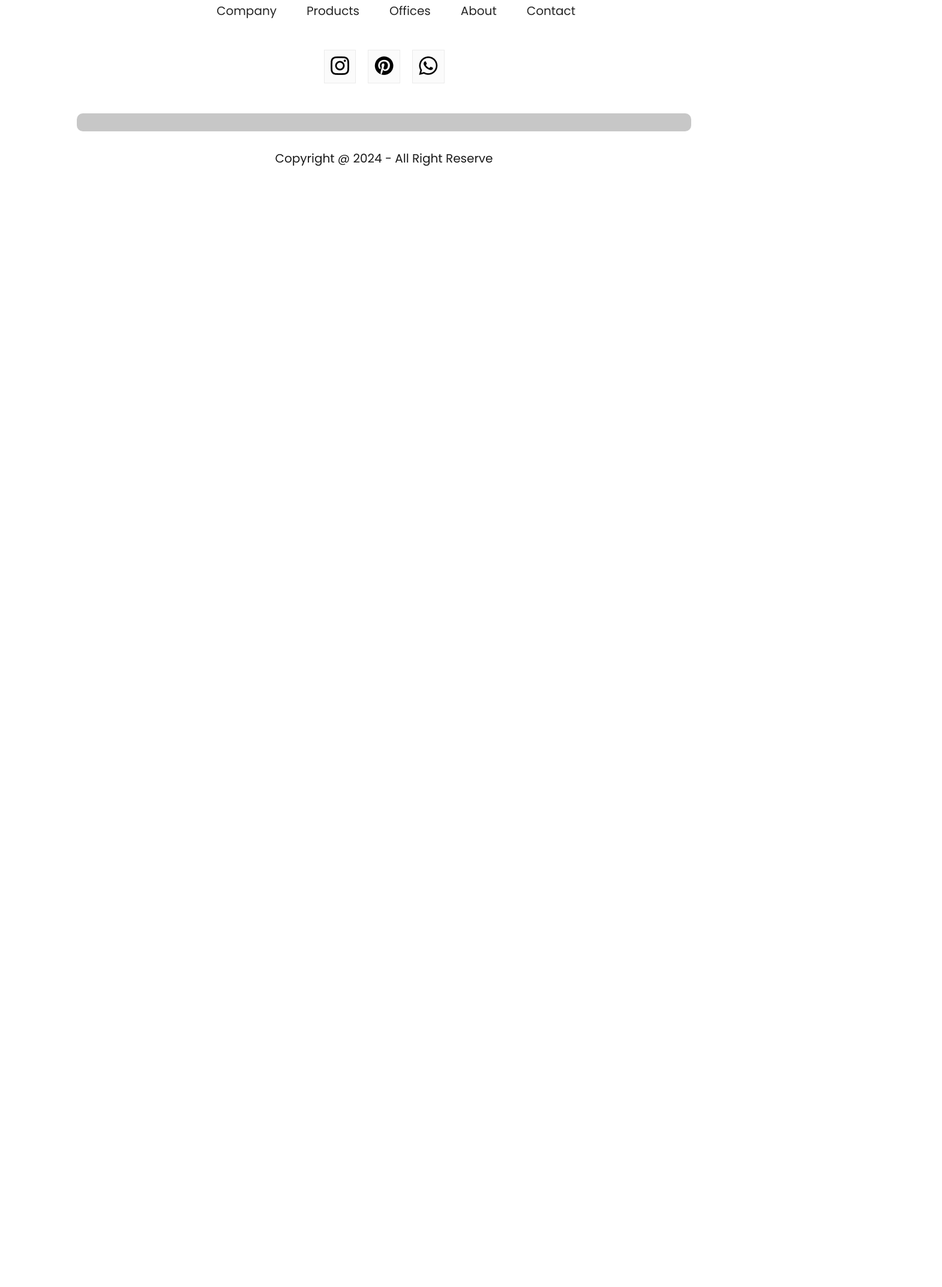
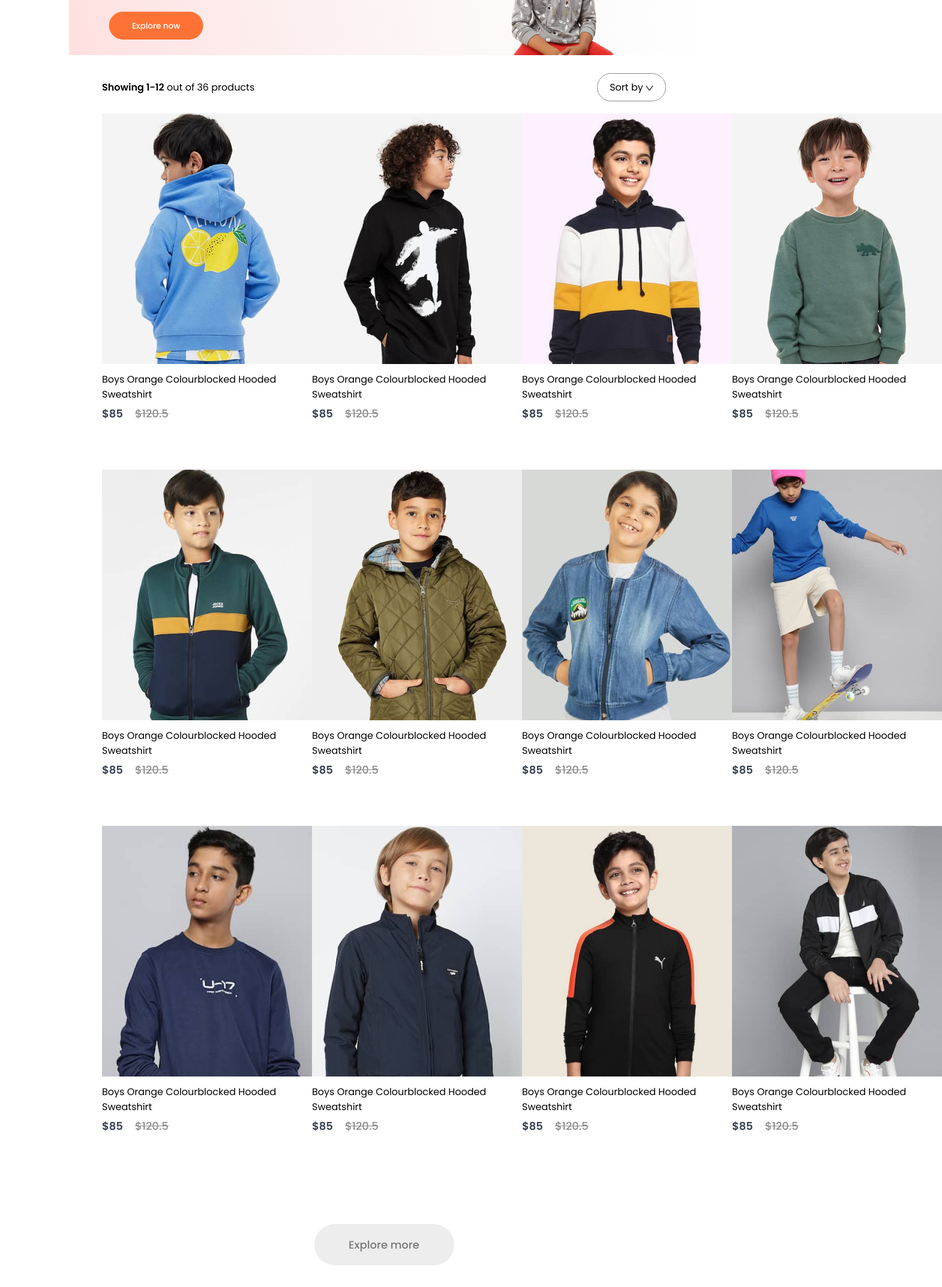
Before and after one commit to Khang8078/e-commerce, a React (Create React App) app: page /kids in a window 1280 px wide. Shown: the part 260-2406 px from the top of the page at 60% size, 1570 px wide, since content can reach past the window. Before the commit the page ends 800 px from the top, so only its background shows below. Built offline with nearby package versions, Linux system fonts and the light colour scheme.

Commit message:
add shop category

```diff
--- a/src/App.js
+++ b/src/App.js
@@ -7,6 +7,9 @@
 import Cart from './Pages/Cart';
 import LoginSignup from './Pages/LoginSignup';
 import Footer from './Components/Footer/Footer';
+import men_banner from './Components/Assets/banner_mens.png'
+import kid_banner from './Components/Assets/banner_kids.png'
+import women_banner from './Components/Assets/banner_women.png'
 
 function App() {
   return (
@@ -15,9 +18,9 @@
       <Navbar/>
       <Routes>
         <Route path='/' element={<Shop/>} />
-        <Route path='/mens' element={<ShopCategory category="men"/>} />
-        <Route path='/womens' element={<ShopCategory category="women"/>} />
-        <Route path='/kids' element={<ShopCategory category="kid"/>} />
+        <Route path='/mens' element={<ShopCategory banner={men_banner} category="men"/>} />
+        <Route path='/womens' element={<ShopCategory banner={women_banner} category="women"/>} />
+        <Route path='/kids' element={<ShopCategory banner={kid_banner} category="kid"/>} />
 
         <Route path="/product" element={<Product/>}>
           <Route path=':productId' element={<Product/>}/>
--- /dev/null
+++ b/src/Context/ShopContext.jsx
@@ -0,0 +1,16 @@
+import React, { createContext } from "react";
+import all_product from "../Components/Assets/all_product";
+
+export const ShopContext = createContext(null);
+
+const ShopContextProvider = (props) =>{
+    const contextValue = {all_product};
+
+    return (
+        <ShopContext.Provider  value={contextValue}>
+            {props.children}
+        </ShopContext.Provider>
+    )
+}
+
+export default ShopContextProvider;
--- /dev/null
+++ b/src/Pages/CSS/ShopCategory.css
@@ -0,0 +1,43 @@
+.shopcategory-banner{
+    display: block;
+    margin: 30px auto;
+    width: 82%;
+}
+
+.shopcategory-indexSort{
+    display: flex;
+    margin: 0px 170px;
+    justify-content: space-between;
+    align-items: center;
+}
+
+.shopcategory-sort{
+    padding: 10px 20px;
+    border-radius: 40px;
+    border: 1px solid #888;
+}
+
+.shopcategory-indexSort p span{
+    font-weight: 600;
+}
+
+.shopcategory-products{
+    margin: 20px 170px;
+    display: grid;
+    grid-template-columns: 1fr 1fr 1fr 1fr;
+    row-gap: 80px;
+}
+
+.shopcategory-loadmore{
+    display: flex;
+    justify-content: center;
+    align-items: center;
+    margin: 150px auto;
+    width: 233px;
+    height: 69px;
+    border-radius: 75px;
+    background: #ededed;
+    color: #787878;
+    font-size: 18px;
+    font-weight: 500;
+}
--- a/src/Pages/ShopCategory.jsx
+++ b/src/Pages/ShopCategory.jsx
@@ -1,8 +1,35 @@
-import React from 'react'
-
-const ShopCategory = () => {
+import React, { useContext } from 'react'
+import './CSS/ShopCategory.css'
+import { ShopContext } from '../Context/ShopContext';
+import dropdown_icon from '../Components/Assets/dropdown_icon.png'
+import Item from '../Components/Item/Item';
+const ShopCategory = (props) => {
+    const {all_product} = useContext(ShopContext);
   return (
-    <div>ShopCategory</div>
+    <div className='shop-category'>
+        <img className='shopcategory-banner' src={props.banner} alt="" />
+        <div className="shopcategory-indexSort">
+            <p>
+                <span>Showing 1-12</span> out of 36 products
+            </p>
+            <div className="shopcategory-sort">
+                Sort by <img src={dropdown_icon} alt="" />
+            </div>
+        </div>
+        <div className="shopcategory-products">
+            {all_product.map((item,i)=>{
+                if(props.category===item.category){
+                    return <Item key={i} id={item.id} name={item.name} image={item.image} new_price={item.new_price} old_price={item.old_price}/>
+                }
+                else{
+                    return null;
+                }
+            })}
+        </div>
+        <div className="shopcategory-loadmore">
+            Explore more
+        </div>
+    </div>
   )
 }
 
```
Also changed, not shown: src/index.js (+5 -2 lines).
